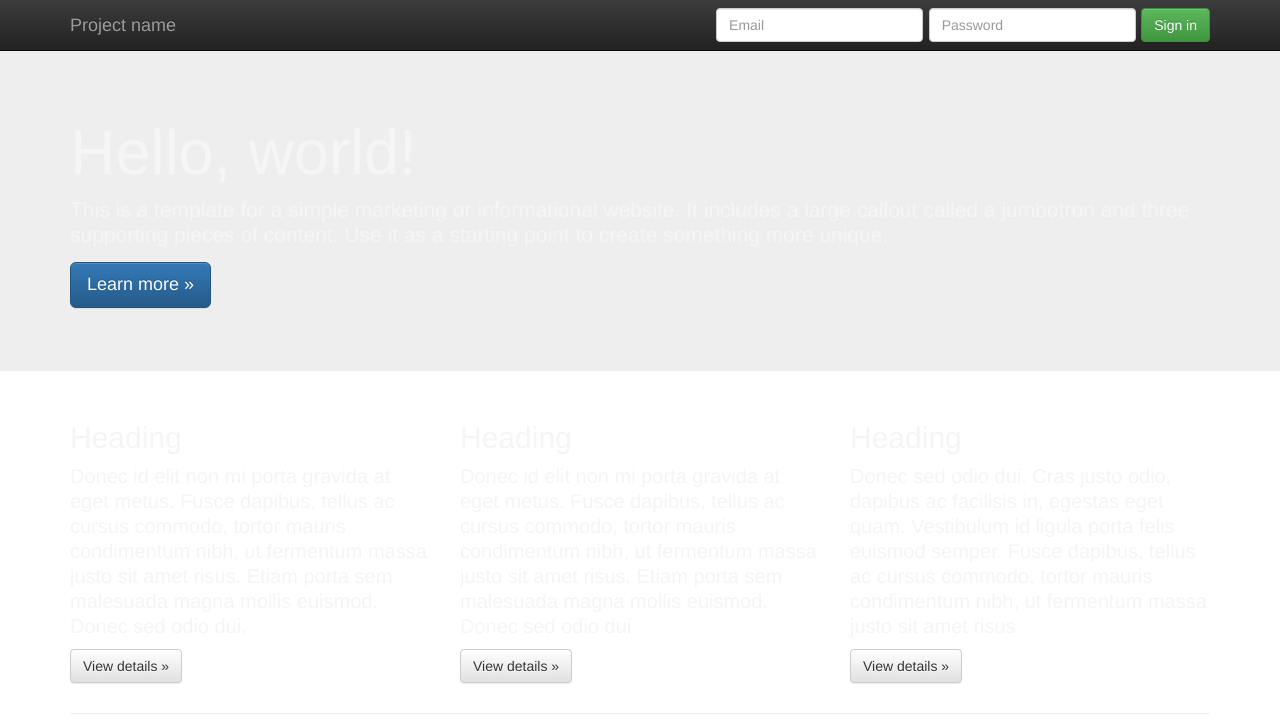
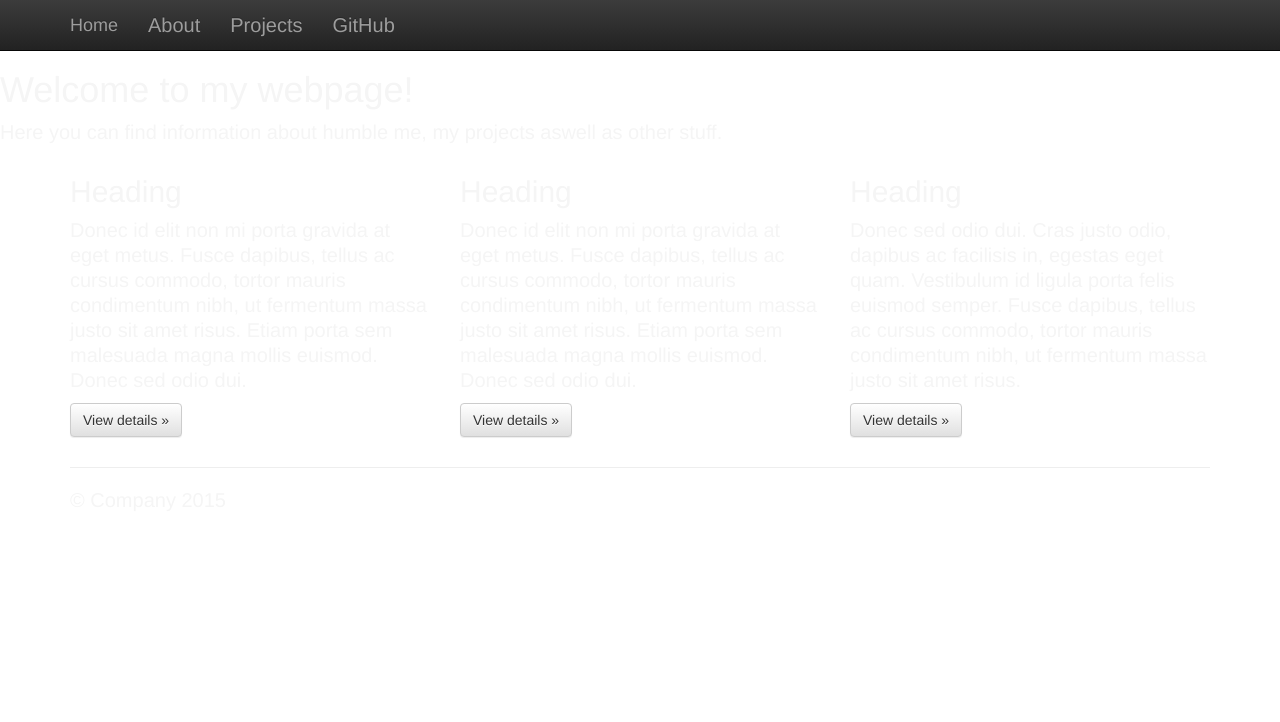
Before and after one commit to Stixxl/Website, a website: page public_html/index.html in a window 1280 px wide. Drawn offline with nearby package versions, Linux system fonts and the light colour scheme.

Commit message:
small refactoring

```diff
--- a/public_html/index.html
+++ b/public_html/index.html
@@ -6,10 +6,9 @@
     <head>
         <meta charset="utf-8">
         <meta http-equiv="X-UA-Compatible" content="IE=edge,chrome=1">
-        <title></title>
+        <title>Home | Stiglmair</title>
         <meta name="description" content="">
         <meta name="viewport" content="width=device-width, initial-scale=1">
-        <link rel="apple-touch-icon" href="img/favicon.ico">
         <link rel="stylesheet" href="css/bootstrap.min.css">
         <style>
             body {
@@ -19,6 +18,8 @@
         </style>
         <link rel="stylesheet" href="css/bootstrap-theme.min.css">
         <link rel="stylesheet" href="css/main.css">
+        <link rel="stylesheet" href="css/navbarIcon.css">
+        <link rel="apple-touch-icon" href="/img/favicon.ico">
 
         <script src="js/vendor/modernizr-2.8.3-respond-1.4.2.min.js"></script>
     </head>
@@ -35,30 +36,21 @@
                         <span class="icon-bar"></span>
                         <span class="icon-bar"></span>
                     </button>
-          <a class="navbar-brand" href="#">Project name</a>
+                    <a class="navbar-brand" href="index.html">Home</a>
                 </div>
-        <div id="navbar" class="navbar-collapse collapse">
-          <form class="navbar-form navbar-right" role="form">
-            <div class="form-group">
-              <input type="text" placeholder="Email" class="form-control">
+                <div class="collapse navbar-collapse" id="navbar">
+                    <ul class="nav navbar-nav">
+                        <li><a href="about.html">About</a></li>
+                        <li><a href="projects.html">Projects</a></li>
+                        <li><a href="https://github.com/Stixxl" class="github" title="my GitHub profile">GitHub</a></li>
+                    </ul>
                 </div>
-            <div class="form-group">
-              <input type="password" placeholder="Password" class="form-control">
             </div>
-            <button type="submit" class="btn btn-success">Sign in</button>
-          </form>
-        </div><!--/.navbar-collapse -->
-      </div>
+
         </nav>
 
-    <!-- Main jumbotron for a primary marketing message or call to action -->
-    <div class="jumbotron">
-      <div class="container">
-        <h1>Hello, world!</h1>
-        <p>This is a template for a simple marketing or informational website. It includes a large callout called a jumbotron and three supporting pieces of content. Use it as a starting point to create something more unique.</p>
-        <p><a class="btn btn-primary btn-lg" href="#" role="button">Learn more &raquo;</a></p>
-      </div>
-    </div>
+        <h1>Welcome to my webpage!</h1>
+        <p>Here you can find information about humble me, my projects aswell as other stuff.</p>
 
         <div class="container">
             <!-- Example row of columns -->
@@ -89,17 +81,25 @@
         <script>window.jQuery || document.write('<script src="js/vendor/jquery-1.11.2.js"><\/script>')</script>
 
         <script src="js/vendor/bootstrap.min.js"></script>
-
+        <script src="js/vendor/jquery-1.11.2.js"></script>
         <script src="js/main.js"></script>
 
         <!-- Google Analytics: change UA-XXXXX-X to be your site's ID. -->
         <script>
-            (function(b,o,i,l,e,r){b.GoogleAnalyticsObject=l;b[l]||(b[l]=
-            function(){(b[l].q=b[l].q||[]).push(arguments)});b[l].l=+new Date;
-            e=o.createElement(i);r=o.getElementsByTagName(i)[0];
-            e.src='//www.google-analytics.com/analytics.js';
-            r.parentNode.insertBefore(e,r)}(window,document,'script','ga'));
-            ga('create','UA-XXXXX-X','auto');ga('send','pageview');
+            (function (b, o, i, l, e, r) {
+                b.GoogleAnalyticsObject = l;
+                b[l] || (b[l] =
+                        function () {
+                            (b[l].q = b[l].q || []).push(arguments)
+                        });
+                b[l].l = +new Date;
+                e = o.createElement(i);
+                r = o.getElementsByTagName(i)[0];
+                e.src = '//www.google-analytics.com/analytics.js';
+                r.parentNode.insertBefore(e, r)
+            }(window, document, 'script', 'ga'));
+            ga('create', 'UA-XXXXX-X', 'auto');
+            ga('send', 'pageview');
         </script>
     </body>
 </html>
```
Lines whose indentation alone changed are shown as unchanged.
